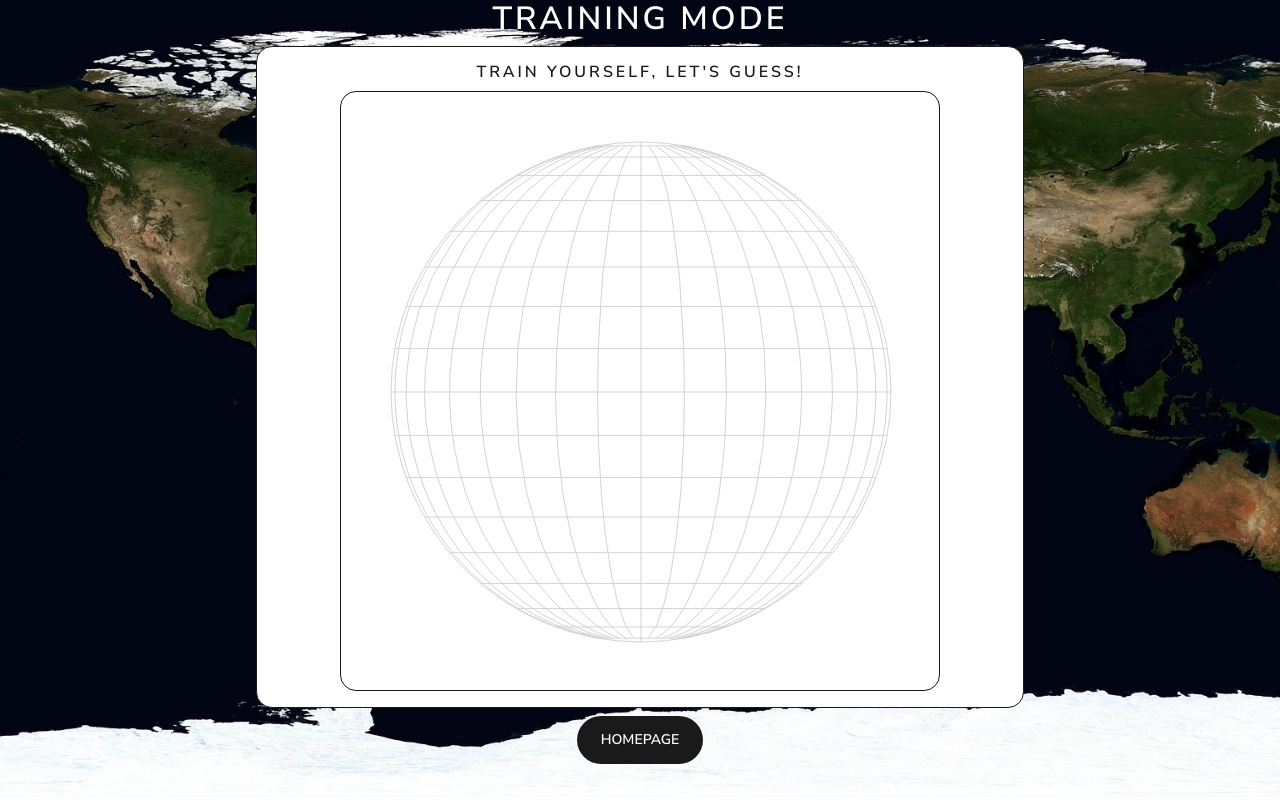
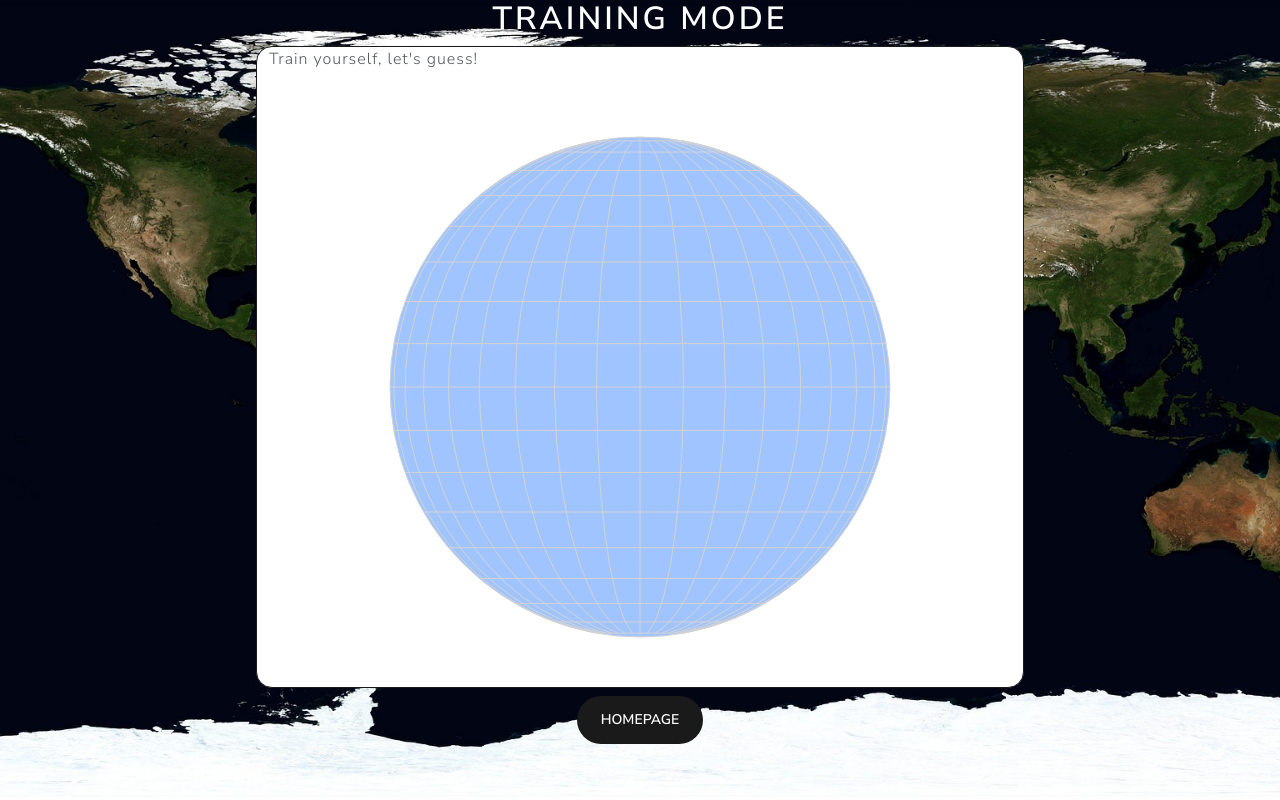
Before and after one commit to lefranc-sacha/projetWeb3_groupe22, a React (Vite) app: page /gameTraining in a window 1280 px wide. Built offline with nearby package versions, Linux system fonts and the light colour scheme; no server answers.

Commit message:
color ocean

```diff
--- a/src/Components/GameTraining/GameTraining.jsx
+++ b/src/Components/GameTraining/GameTraining.jsx
@@ -24,6 +24,12 @@ const GameTraining = () => {
         const path = d3.geoPath().projection(projection);
 
         const graticule = d3.geoGraticule();
+
+        // Dessiner le globe en bleu pour les océans
+        svg.append('path')
+            .datum({ type: 'Sphere' })  // Créer une sphère qui représente l'ensemble du globe
+            .attr('d', path)
+            .attr('fill', '#a0c4ff');  // Couleur bleu océan
 
         svg.append('path')
             .datum(graticule)
@@ -53,24 +59,18 @@ const GameTraining = () => {
             .style('stroke-width', 0.5)
             .on('click', async function (event, d) {
                 try {
-                    // Fetch the country code and capital asynchronously
                     const countryCode = await getCountryCode(d.properties.name);
                     const countryCapital = await getCountryCapital(d.properties.name);
-
-                    // Build the countryInfo object with the fetched data
                     const countryInfo = {
                         name: d.properties.name,
-                        flag: `https://flagsapi.com/${countryCode}/flat/64.png`, // Use the fetched country code for the flag
+                        flag: `https://flagsapi.com/${countryCode}/flat/64.png`,
                         capital: countryCapital
                     };
-
-                    // Set the selected country with the new data
                     setSelectedCountry(countryInfo);
                 } catch (error) {
                     console.error('Error fetching country data:', error);
                 }
             })
-
             .on('mouseover', function () {
                 d3.select(this).style('fill', 'orange');
             })
@@ -94,59 +94,51 @@ const GameTraining = () => {
         }));
     };
 
-    // Function to get country code using REST Countries API
     async function getCountryCode(countryName) {
         const response = await fetch(`https://restcountries.com/v3.1/name/${countryName}`);
         const data = await response.json();
         if (response.ok) {
-            // Return the ISO 3166-1 alpha-2 country code
             return data[0].cca2;
         } else {
             throw new Error('Country not found');
         }
     }
 
-    // Function to get country capital using REST Countries API
     async function getCountryCapital(countryName) {
         const response = await fetch(`https://restcountries.com/v3.1/name/${countryName}`);
         const data = await response.json();
         if (response.ok) {
-            // Return the capital city of the country
             return data[0].capital ? data[0].capital[0] : 'Capital not found';
         } else {
             throw new Error('Country not found');
         }
     }
 
-
     const handleHomePage = () => {
         navigate("/");
     };
 
     return (
-
         <div className="app-container-training" style={{ backgroundImage: `url(${backgroundImage})`, backgroundSize: 'cover', backgroundPosition: 'center' }}>
             <h1 className='text-center'>Training Mode</h1>
-            <div className="container border border-primary rounded-4 p-3" >
+            <div className="container border border-primary rounded-4">
                 <div className="row">
-                    <div className="col text-center">
-                        <h5>Train yourself, let's guess!</h5>
+                    <div className="col">
+                        <p>Train yourself, let's guess!</p>
                     </div>
                 </div>
 
-                <div className="row ">
+                <div className="row">
                     <div className="col">
-                        <svg className='border rounded-4 border-primary'></svg>
+                        <svg></svg>
                     </div>
                 </div>
 
-                {/* Fiche d'information du pays */}
                 {selectedCountry && (
                     <div className="country-info-card" style={{ margin: '20px auto', padding: '10px', border: '1px solid #ccc', borderRadius: '8px', width: '300px', backgroundColor: '#f9f9f9' }}>
                         <h3>{selectedCountry.name}</h3>
                         <img src={selectedCountry.flag} alt={`Drapeau de ${selectedCountry.name}`} style={{ width: '100px', height: 'auto' }} />
                         <p><strong>Capitale :</strong> {selectedCountry.capital}</p>
-                        {/* Ajoute ici d'autres informations */}
                     </div>
                 )}
             </div>
```
